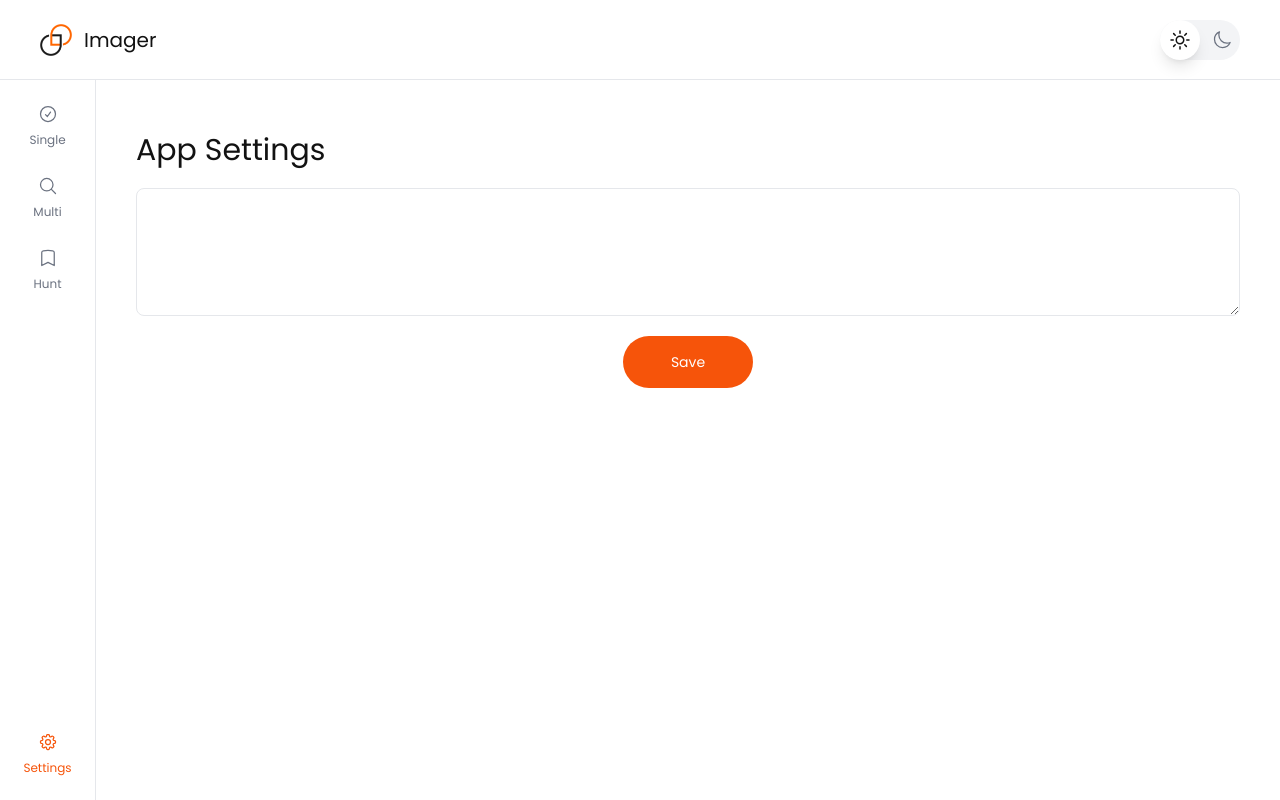
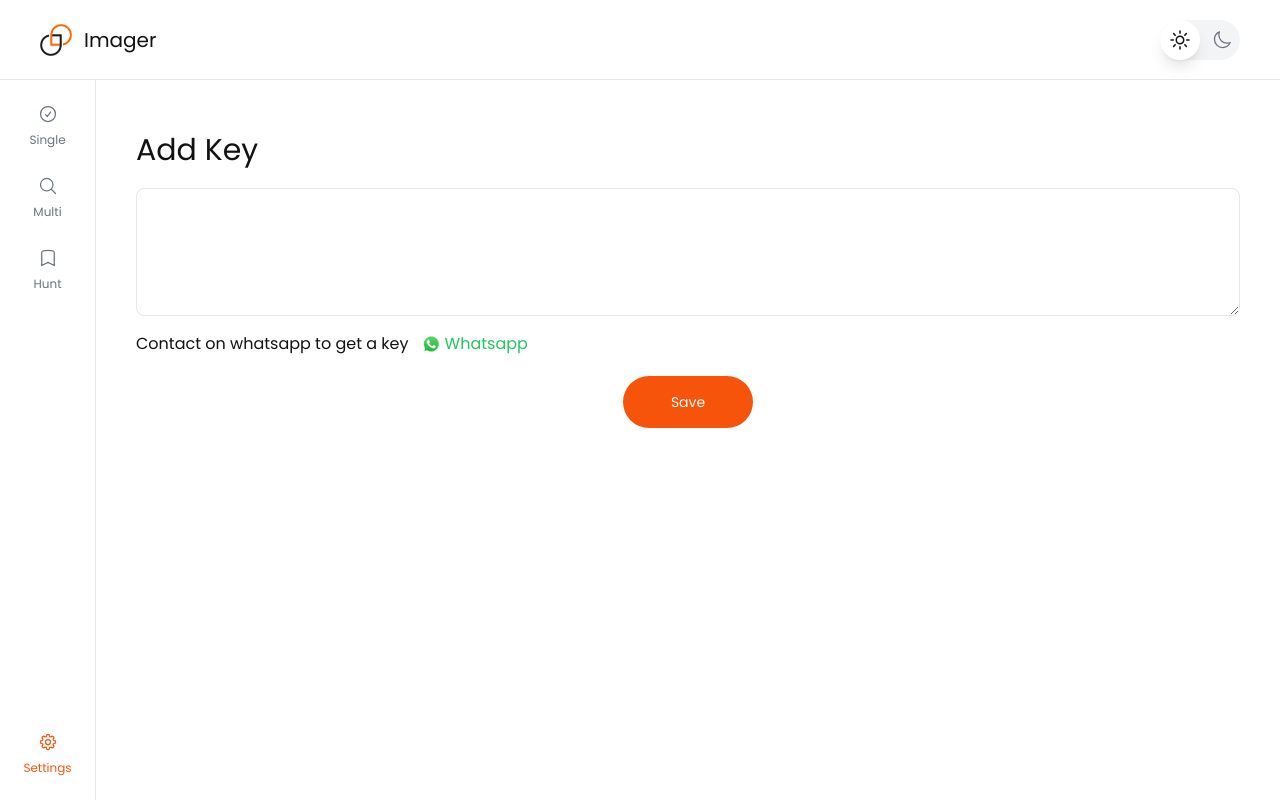
Before and after one commit to fabwaseem/recraft, a React (Vite) app: page /settings in a window 1280 px wide. Built offline with nearby package versions, Linux system fonts and the light colour scheme; sample sign-in values are in the browser's storage.

Commit message:
whatsapp

```diff
--- a/src/pages/Settings.jsx
+++ b/src/pages/Settings.jsx
@@ -1,6 +1,7 @@
 import React, { useEffect, useState } from "react";
 import { useNavigate, useSearchParams } from "react-router-dom";
 import { toast } from "react-toastify";
+import WhatsApp from "../assets/whatsapp.png";
 
 const Settings = () => {
   const [formData, setFormData] = useState({
@@ -35,7 +36,7 @@ const Settings = () => {
 
   return (
     <div>
-      <h1 className="mt-3 text-3xl  ">App Settings</h1>
+      <h1 className="mt-3 text-3xl  ">Add Key</h1>
       <form className="mt-5" onSubmit={handleSave}>
         <div className="relative flex-1">
           <textarea
@@ -57,13 +58,17 @@ const Settings = () => {
           >
             Token
           </label>
-          {/* <a
-            href="https://app.recraft.ai/api/auth/session"
-            target="_blank"
-            className="mt-2 block w-max text-sm hover:text-primary"
-          >
-            Get token
-          </a> */}
+          <p className="mt-4 flex items-center gap-3">
+            Contact on whatsapp to get a key
+            <a
+              href={"https://wa.link/cly2m7"}
+              className="flex items-center gap-1 text-green-500"
+              target="_blank"
+            >
+              {" "}
+              <img alt="whatapp" src={WhatsApp} className="h-5 w-5" /> Whatsapp
+            </a>
+          </p>
         </div>
         <button
           type="submit"
```
Also changed, not shown: src/assets/whatsapp.png (added).
